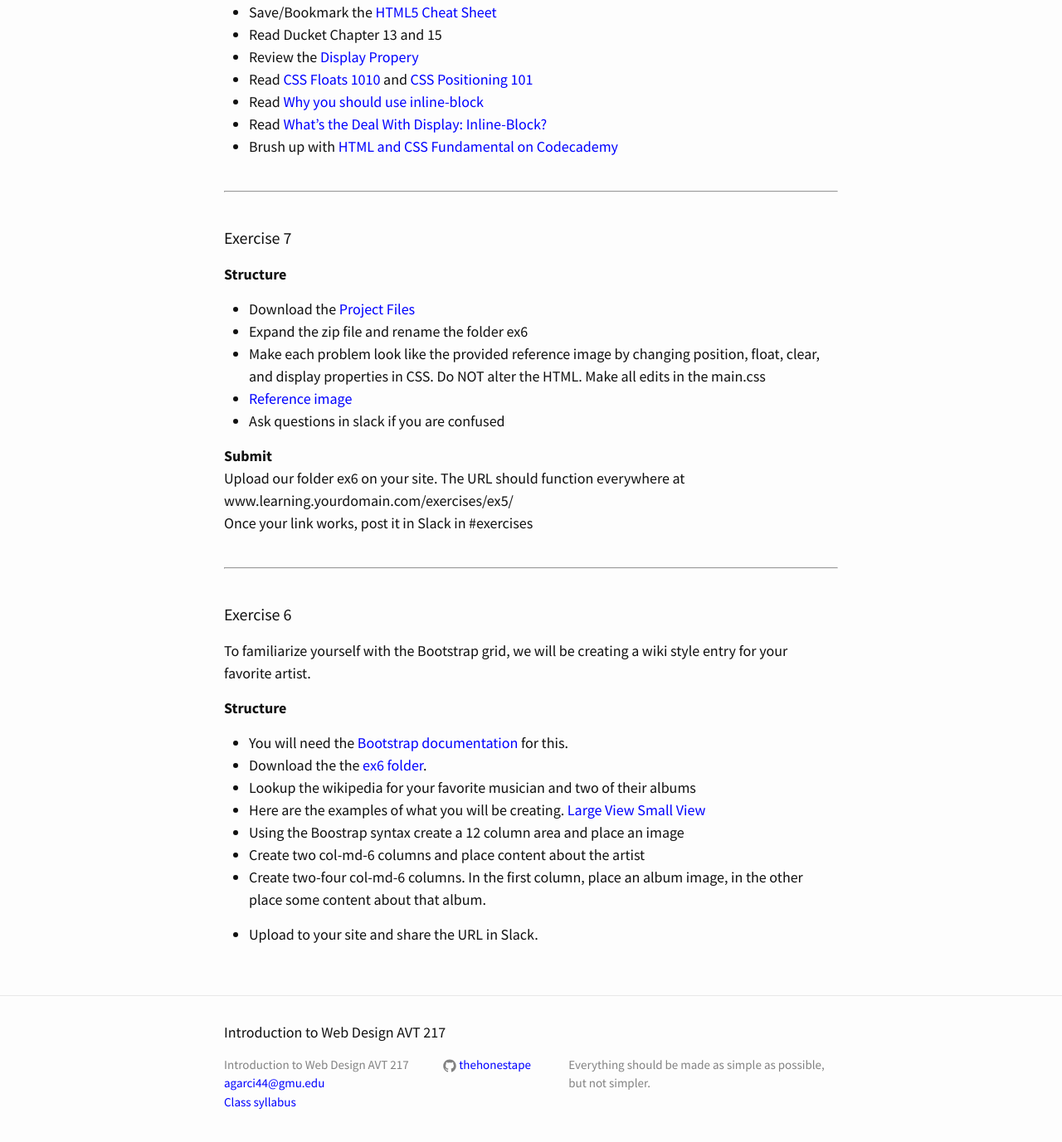
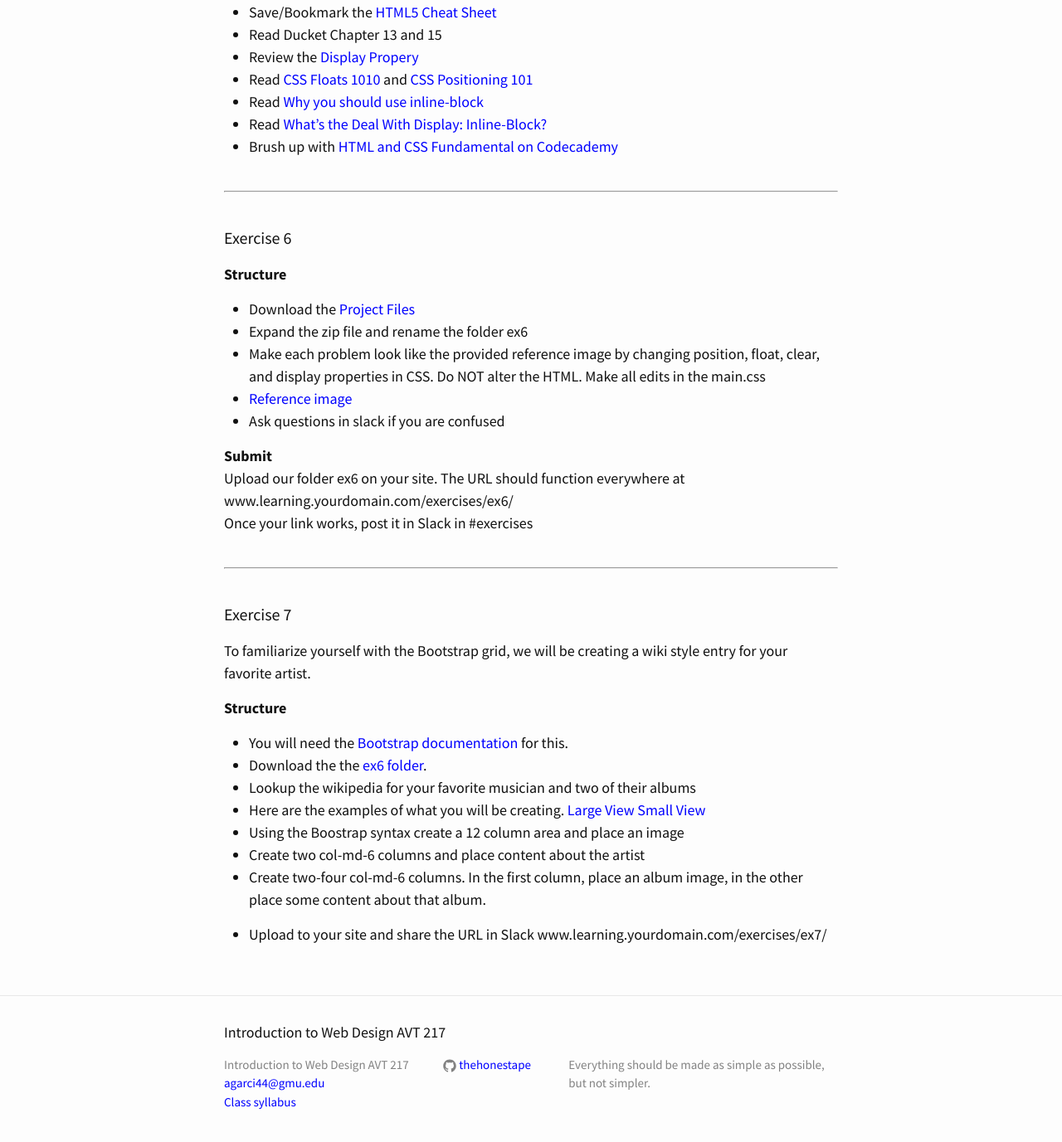
Before and after one commit to thehonestape/intro-to-web-design, a Jekyll site: the page built from _posts/2016-02-24-class-11.markdown, in a window 1280 px wide and 1400 px high, scrolled down 1066 px. Shown: the top 1377 px of the window at 83% size. Built offline with Jekyll 4.4.1, drawn with Linux system fonts in a browser that asks for light colours.

Commit message:
update class post

```diff
--- a/_posts/2016-02-24-class-11.markdown
+++ b/_posts/2016-02-24-class-11.markdown
@@ -55,7 +55,7 @@
 
 **Submit**
 Upload our folder ex6 on your site. The URL should function everywhere at
-www.learning.yourdomain.com/exercises/ex5/
+www.learning.yourdomain.com/exercises/ex6/
 Once your link works, post it in Slack in #exercises
 
 
@@ -78,4 +78,5 @@
 * Create two-four col-md-6 columns. In the first column, place an album image, in the other place some content about that album.
 
 
-* Upload to your site and share the URL in Slack.
+* Upload to your site and share the URL in Slack
+www.learning.yourdomain.com/exercises/ex7/
```
Also changed, not shown: other parts of _posts/2016-02-24-class-11.markdown (+2 -2 lines).
